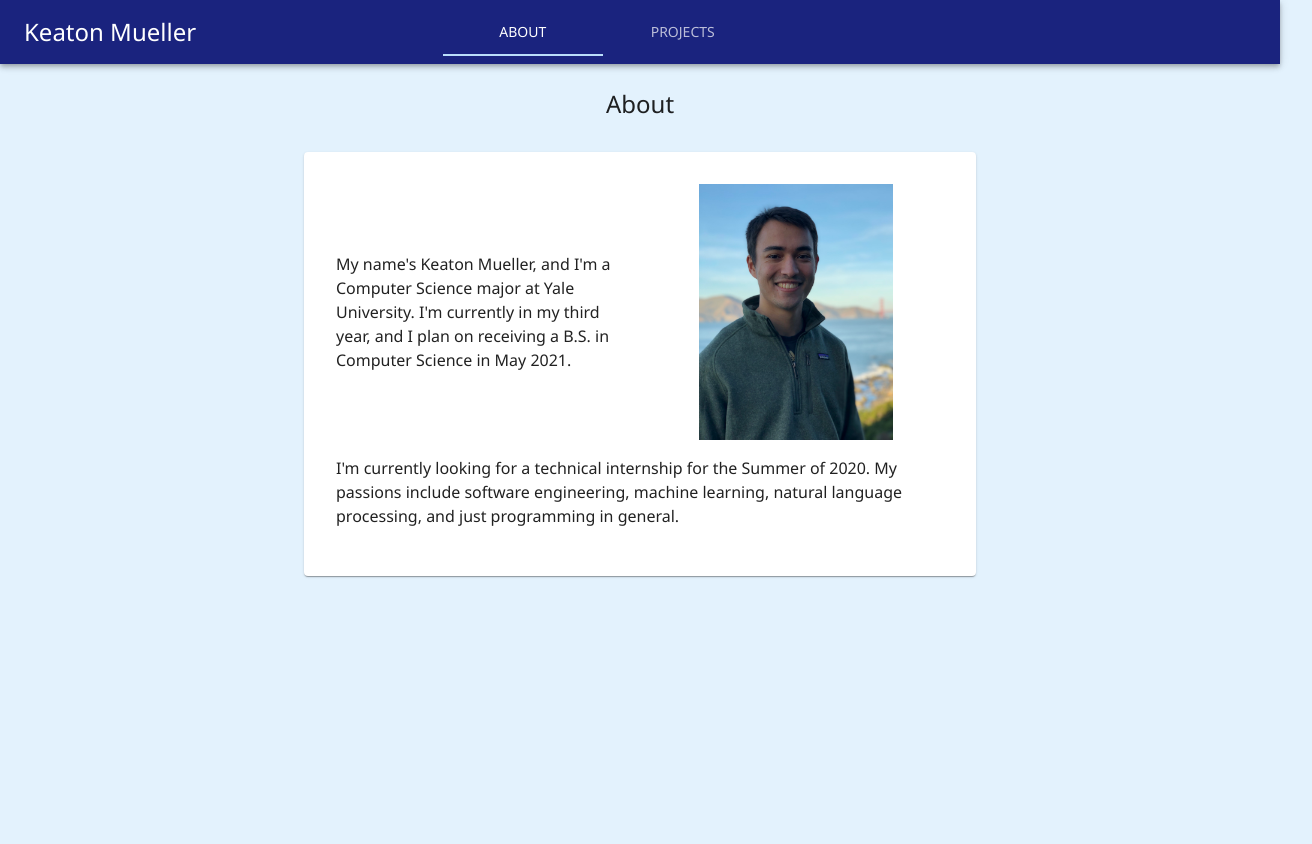
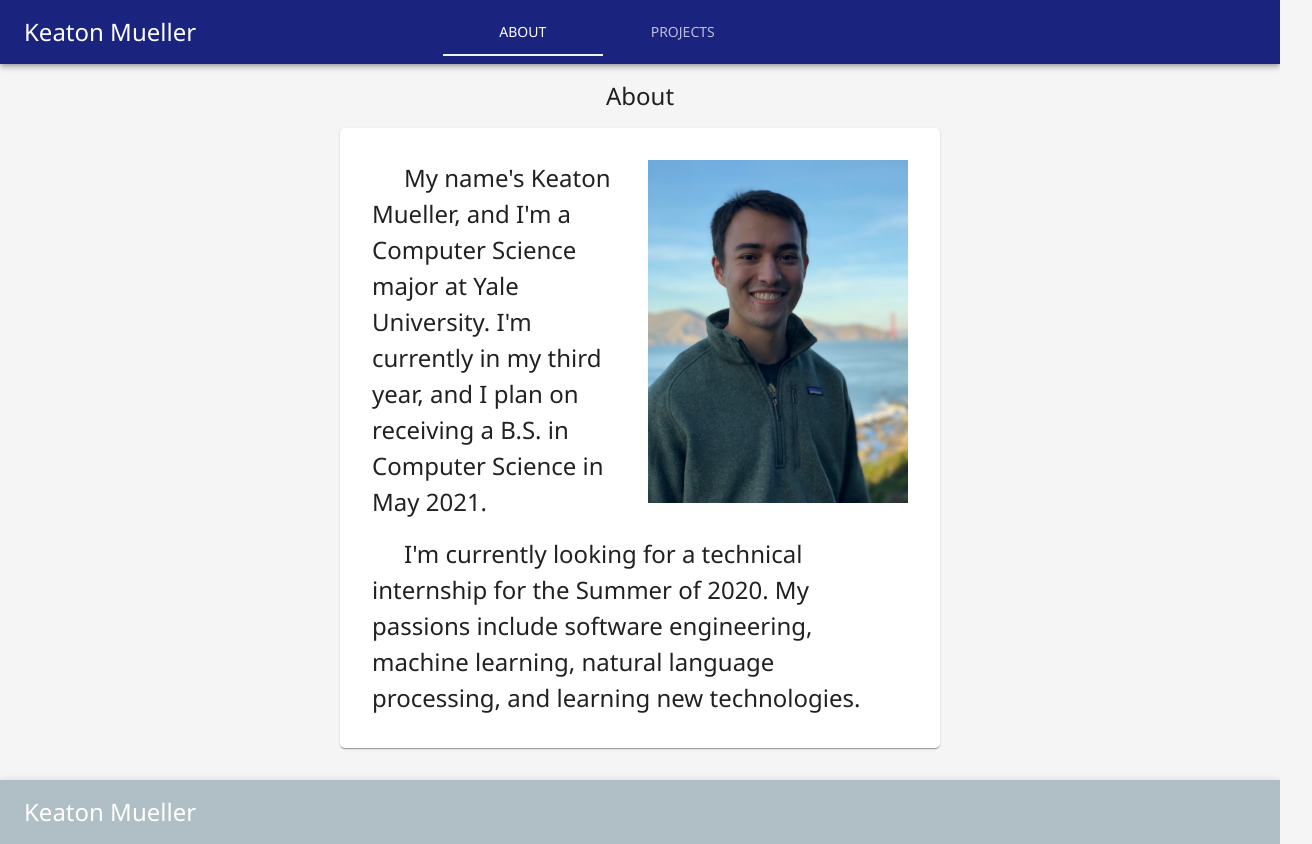
Before and after one commit to KeatonMueller/website-old, a React (Create React App) app: page / in a window 1280 px wide. Shown: the whole page, 1312 px wide, since content can reach past the window. Before the commit the page ends 800 px from the top, so only its background shows below. Built offline with nearby package versions, Linux system fonts and the light colour scheme.

Commit message:
Updated about page

```diff
--- a/src/App.js
+++ /dev/null
@@ -1,59 +0,0 @@
-import React from 'react'
-import { withStyles } from '@material-ui/styles'
-
-import AppBar from '@material-ui/core/AppBar'
-import Grid from '@material-ui/core/Grid'
-import IconButton from '@material-ui/core/IconButton'
-import Tab from '@material-ui/core/Tab'
-import Tabs from '@material-ui/core/Tabs'
-import Toolbar from '@material-ui/core/Toolbar'
-import Typography from '@material-ui/core/Typography'
-
-import AboutPage from './AboutPage'
-
-import styles from './Styles'
-
-class App extends React.Component {
-    constructor(props){
-        super(props)
-
-        this.props = props
-
-        this.state = {
-            tab: 0
-        }
-        this.handleChange = this.handleChange.bind(this)
-    }
-
-    handleChange(event, newValue){
-        this.setState({tab: newValue})
-    }
-    render() {
-        const { classes } = this.props;
-        return(
-            <div className={classes.gridRoot}>
-                <AppBar position="static">
-                    <Toolbar>
-                    <Typography variant='h5' className={classes.title}>
-                        Keaton Mueller
-                    </Typography>
-                    <Tabs value={this.state.tab} onChange={this.handleChange}>
-                        <Tab label='About' />
-                        <Tab label='Projects' />
-                    </Tabs>
-                    </Toolbar>
-                </AppBar>
-                {this.state.tab === 0 ?
-                    <AboutPage {...this.props} /> :
-                    null
-                }
-                {this.state.tab === 1 ?
-                    <Typography>Minecraft</Typography> :
-                    null
-                }
-            </div>
-        )
-    }
-}
-
-export default withStyles(styles)(App)
--- a/src/AboutPage.js
+++ b/src/Components/AboutPage.js
@@ -1,49 +1,44 @@
 import React from 'react'
 import { withStyles } from '@material-ui/styles'
 
-import AppBar from '@material-ui/core/AppBar'
-import Toolbar from '@material-ui/core/Toolbar'
 import Grid from '@material-ui/core/Grid'
-import IconButton from '@material-ui/core/IconButton'
 import Paper from '@material-ui/core/Paper'
-import Tab from '@material-ui/core/Tab'
-import Tabs from '@material-ui/core/Tabs'
 import Typography from '@material-ui/core/Typography'
 
-import Portrait from './Portrait.JPG'
+import Portrait from '../Portrait.JPG'
 
 
-import styles from './Styles'
+import styles from '../Styles'
 
 class AboutPage extends React.Component {
-    constructor(props){
-        super(props)
-
+    componentDidMount(){
+        document.title = 'About | Keaton Mueller'
     }
-
     render() {
         const { classes } = this.props;
         return(
 			<div className={classes.aboutRoot}>
-				<Grid container spacing={8} justify='center'>
+				<Grid container spacing={0} justify='center'>
 					<Grid item xs={12} container justify='center' align='left'>
-						<Typography variant='h5'>
+						<Typography variant='h5' className={classes.pageLabel}>
 							About
 						</Typography>
 					</Grid>
 					<Paper className={classes.main} >
 						<Grid container spacing={0}>
-							<Grid item xs={12} sm={6} container justify='center' alignItems='center' className={classes.gridItem}>
-								<Typography>
+							<Grid item xs={12} md={6} container justify='center' alignItems='center' className={classes.gridItem}>
+								<Typography className={classes.paragraph}>
 									My name's Keaton Mueller, and I'm a Computer Science major at Yale University. I'm currently in my third year, and I plan on receiving a B.S. in Computer Science in May 2021.
 								</Typography>
 							</Grid>
-							<Grid item xs={12} sm={6} container justify='center' className={classes.gridItem}>
-								<img className={classes.portrait} src={Portrait} alt='Portrait' />
+							<Grid item xs={12} md={6} container justify='center' className={classes.gridItem}>
+								<div style={{overflow: 'hidden'}}>
+									<img className={classes.portrait} src={Portrait} alt='Portrait' />
+								</div>
 							</Grid>
 							<Grid item xs={12} container justify='center' className={classes.gridItem}>
-								<Typography paragraph>
-									I'm currently looking for a technical internship for the Summer of 2020. My passions include software engineering, machine learning, natural language processing, and just programming in general.
+								<Typography className={classes.paragraph}>
+									I'm currently looking for a technical internship for the Summer of 2020. My passions include software engineering, machine learning, natural language processing, and learning new technologies.
 								</Typography>
 							</Grid>
 						</Grid>
--- /dev/null
+++ b/src/Components/App.js
@@ -0,0 +1,49 @@
+import React from 'react'
+import { withStyles } from '@material-ui/styles'
+
+import Header from './Header'
+import Footer from './Footer'
+import AboutPage from './AboutPage'
+import ProjectsPage from './ProjectsPage'
+
+import styles from '../Styles'
+
+class App extends React.Component {
+    constructor(props){
+        super(props)
+
+        this.props = props
+
+        this.state = {
+            tab: 0
+        }
+        this.handleChange = this.handleChange.bind(this)
+    }
+
+    handleChange(event, newValue){
+        this.setState({ tab: newValue })
+    }
+    render() {
+        const { classes } = this.props;
+        return(
+            <div className={classes.gridRoot}>
+                <Header
+                    tab={this.state.tab}
+                    onChange={this.handleChange}
+                    {...this.props}
+                />
+                {this.state.tab === 0 ?
+                    <AboutPage {...this.props} /> :
+                    null
+                }
+                {this.state.tab === 1 ?
+                    <ProjectsPage {...this.props} /> :
+                    null
+                }
+                <Footer />
+            </div>
+        )
+    }
+}
+
+export default withStyles(styles)(App)
--- /dev/null
+++ b/src/Components/Footer.js
@@ -0,0 +1,25 @@
+import React from 'react'
+import { withStyles } from '@material-ui/styles'
+
+import AppBar from '@material-ui/core/AppBar'
+import Toolbar from '@material-ui/core/Toolbar'
+import Typography from '@material-ui/core/Typography'
+
+import styles from '../Styles'
+
+class Footer extends React.Component {
+    render() {
+        const { classes } = this.props;
+        return(
+			<AppBar position="static" className={classes.footer}>
+				<Toolbar>
+				<Typography variant='h5' className={classes.title}>
+					Keaton Mueller
+				</Typography>
+				</Toolbar>
+			</AppBar>
+        )
+    }
+}
+
+export default withStyles(styles)(Footer)
--- /dev/null
+++ b/src/Components/Header.js
@@ -0,0 +1,34 @@
+import React from 'react'
+import { withStyles } from '@material-ui/styles'
+
+import AppBar from '@material-ui/core/AppBar'
+import Tab from '@material-ui/core/Tab'
+import Tabs from '@material-ui/core/Tabs'
+import Toolbar from '@material-ui/core/Toolbar'
+import Typography from '@material-ui/core/Typography'
+
+import styles from '../Styles'
+
+class Header extends React.Component {
+    componentDidMount(){
+        document.title = 'Projects | Keaton Mueller'
+    }
+    render() {
+        const { classes } = this.props;
+        return(
+			<AppBar position="static">
+				<Toolbar>
+				<Typography variant='h5' className={classes.title}>
+					Keaton Mueller
+				</Typography>
+				<Tabs value={this.props.tab} onChange={this.props.onChange}>
+					<Tab label='About' />
+					<Tab label='Projects' />
+				</Tabs>
+				</Toolbar>
+			</AppBar>
+        )
+    }
+}
+
+export default withStyles(styles)(Header)
--- /dev/null
+++ b/src/Components/ProjectsPage.js
@@ -0,0 +1,35 @@
+import React from 'react'
+import { withStyles } from '@material-ui/styles'
+
+import Grid from '@material-ui/core/Grid'
+import Paper from '@material-ui/core/Paper'
+import Typography from '@material-ui/core/Typography'
+
+import styles from '../Styles'
+
+class ProjectsPage extends React.Component {
+    componentDidMount(){
+        document.title = 'Projects | Keaton Mueller'
+    }
+    render() {
+        const { classes } = this.props;
+        return(
+			<div className={classes.aboutRoot}>
+				<Grid container spacing={0} justify='center'>
+					<Grid item xs={12} container justify='center' align='left'>
+						<Typography variant='h5' className={classes.pageLabel}>
+							Projects
+						</Typography>
+					</Grid>
+					<Paper className={classes.main} >
+						<Typography className={classes.paragraph}>
+							This here website
+						</Typography>
+					</Paper>
+				</Grid>
+			</div>
+        )
+    }
+}
+
+export default withStyles(styles)(ProjectsPage)
--- a/src/Styles.js
+++ b/src/Styles.js
@@ -7,22 +7,46 @@ export default (theme) => (
 			flexGrow: 1
 		},
 		aboutRoot: {
-			marginTop: theme.spacing.unit*3
+			marginTop: theme.spacing(2)
 		},
 		main:{
-			width: '50%',
+			[theme.breakpoints.up('sm')]: {
+				width: '50%',
+			},
+			[theme.breakpoints.down('xs')]: {
+				width: '94%'
+			},
 			minWidth: '256px',
-			padding: theme.spacing.unit*3,
-			overflow: 'hidden'
+			maxWidth: '600px',
+			padding: theme.spacing(3),
+			overflow: 'hidden',
+			borderColor: theme.palette.primary.main,
+			borderRadius: '5px'
 		},
 		portrait:{
-			maxWidth: '100%',
-			// height: 'auto'
-			maxHeight: '256px',
+			display: 'block',
+			// maxWidth: '194px',
+			// maxHeight: '256px',
+			// height: 'auto',
 			// width: 'auto'
+			width: '100%',
+			height: 'auto',
+			// width: '289px',
+			// height: '380px'
 		},
 		gridItem: {
-			padding: theme.spacing.unit
+			padding: theme.spacing(1)
+		},
+		paragraph: {
+			fontSize: '24px',
+			textIndent: '32px'
+		},
+		pageLabel: {
+			marginBottom: theme.spacing(2)
+		},
+		footer: {
+			marginTop: theme.spacing(4),
+			backgroundColor: theme.palette.secondary.dark
 		}
 	}
 )
--- a/src/index.js
+++ b/src/index.js
@@ -1,11 +1,11 @@
 import React from 'react';
 import ReactDOM from 'react-dom';
-import App from './App';
+import App from './Components/App';
 import * as serviceWorker from './serviceWorker';
 
 import CssBaseline from '@material-ui/core/CssBaseline'
 import { createMuiTheme, MuiThemeProvider } from '@material-ui/core'
-import { indigo, blue } from '@material-ui/core/colors'
+import { indigo, blue, blueGray } from '@material-ui/core/colors'
 
 const theme = createMuiTheme({
 	palette: {
@@ -13,11 +13,12 @@ const theme = createMuiTheme({
 			main: indigo[900]
 		},
 		secondary: {
-			light: blue[50],
-			main: blue[100]
+			main: '#F5F5F5',
+			dark: '#B0BEC5'
 		},
 		background: {
-			default: blue[50]
+			// default: blue[50]
+			default: '#F5F5F5'
 		}
 	},
 	typography: {
```
